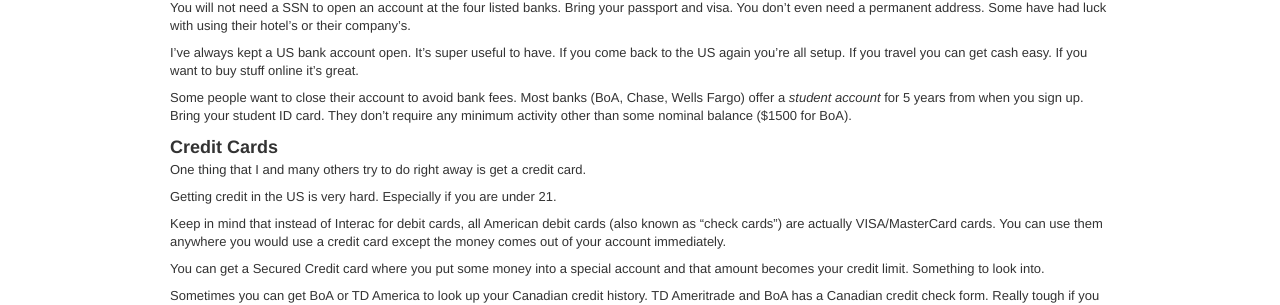
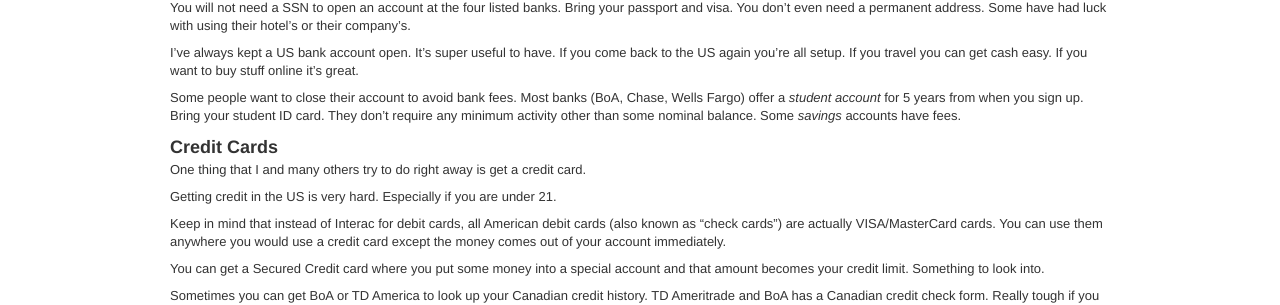
Before and after one commit to sholiday/Unofficial-Waterloo-USA-Intern-Guide, a Jekyll site: the page built from index.markdown, in a window 1280 px wide and 900 px high, scrolled down 3619 px. Shown: the part 170-475 px from the top of the window. Built offline with Jekyll 4.4.1, drawn with Linux system fonts in a browser that asks for light colours; nearby versions of some CDN libraries; Markdown is read by kramdown in place of the engine named in the settings.

Commit message:
Fix bank

```diff
--- a/index.markdown
+++ b/index.markdown
@@ -329,7 +329,7 @@ If you travel you can get cash easy. If you want to buy stuff online it's great.
 Some people want to close their account to avoid bank fees.
 Most banks (BoA, Chase, Wells Fargo) offer a _student account_ for 5 years from
 when you sign up. Bring your student ID card. They don't require any minimum
-activity other than some nominal balance ($1500 for BoA).
+activity other than some nominal balance. Some _savings_ accounts have fees.
 
 <section id="Money-Credit" />
 ### Credit Cards
```
